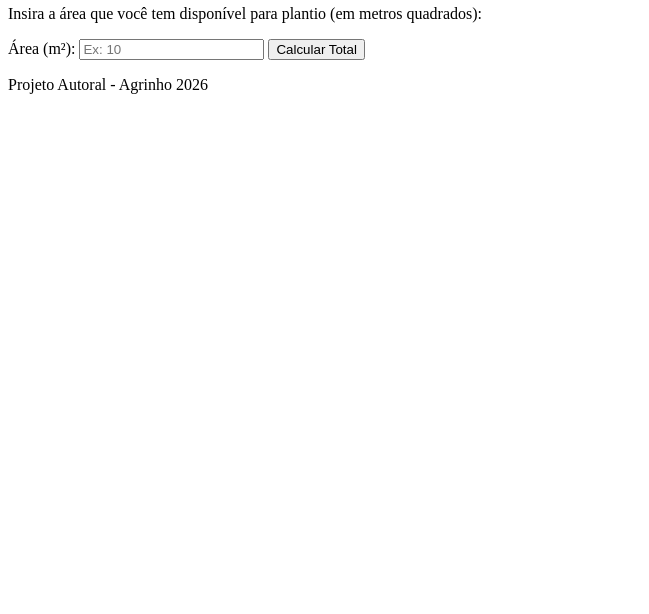
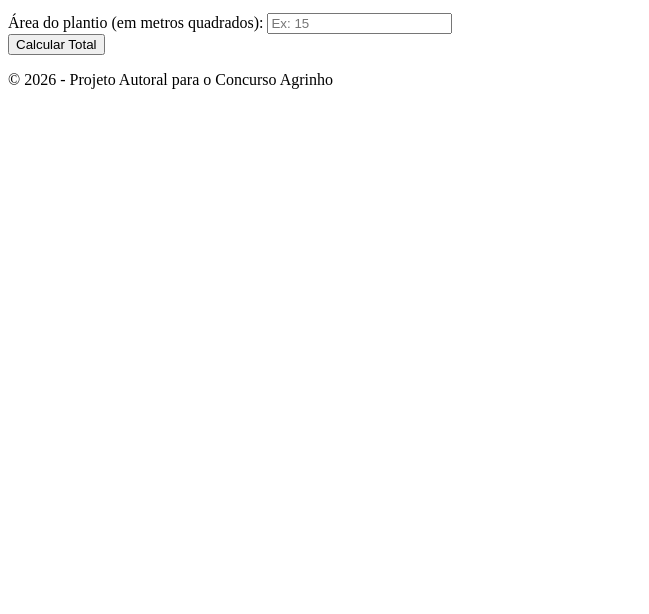
Before and after one commit to amandagomes05-arch/oi, a plain HTML site: page Index.html in a window 1280 px wide. Shown: the part 186-800 px from the top of the page, without its empty margins (0-649 px from the left). Drawn offline with Linux system fonts and the light colour scheme.

Commit message:
Update Index.html

```diff
--- a/Index.html
+++ b/Index.html
@@ -1,5 +1,3 @@
-
-HTML
 <!DOCTYPE html>
 <html lang="pt-BR">
 <head>
@@ -9,27 +7,30 @@ HTML
     <link rel="stylesheet" href="style.css">
 </head>
 <body>
+
     <header>
         <h1>Festejando a Conexão Campo-Cidade</h1>
-        <p>Descubra o potencial do campo na sua horta!</p>
+        <p>Entendendo como o campo alimenta a cidade</p>
     </header>
 
     <main>
         <section class="calculadora-container">
             <h2>Calculadora de Sementes</h2>
-            <p>Insira a área que você tem disponível para plantio (em metros quadrados):</p>
+            <p>Descubra a quantidade de sementes necessária para o tamanho da sua horta rural ou urbana.</p>
 
-            <label for="area">Área (m²):</label>
-            <input type="number" id="area" placeholder="Ex: 10">
+            <div class="input-group">
+                <label for="area">Área do plantio (em metros quadrados):</label>
+                <input type="number" id="area" min="1" placeholder="Ex: 15" required>
+            </div>
 
             <button onclick="calcularSementes()">Calcular Total</button>
 
-            <div id="resultado"></div>
+            <div id="resultado" aria-live="polite"></div>
         </section>
     </main>
 
     <footer>
-        <p>Projeto Autoral - Agrinho 2026</p>
+        <p>© 2026 - Projeto Autoral para o Concurso Agrinho</p>
     </footer>
 
     <script src="script.js"></script>
```
